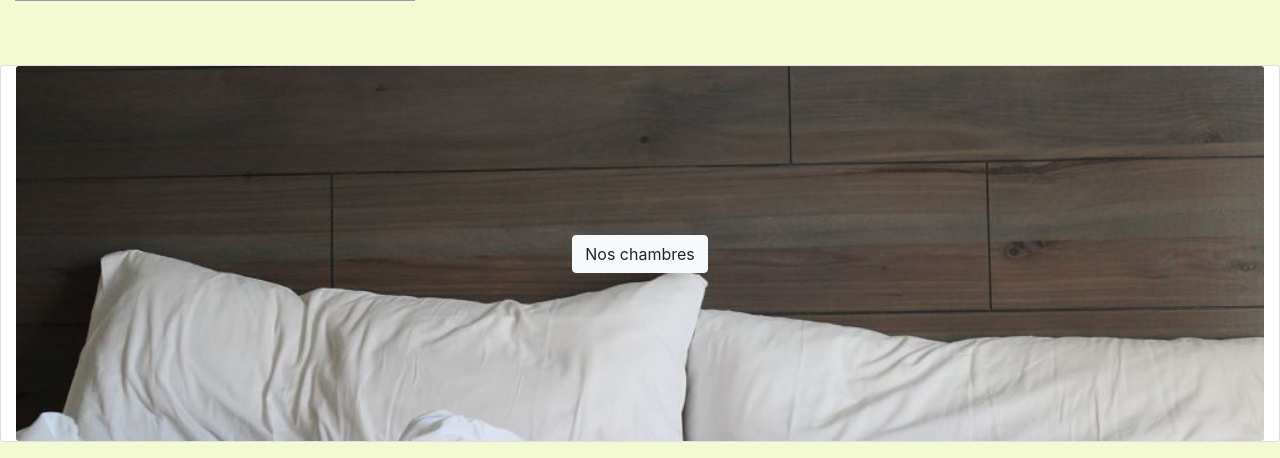
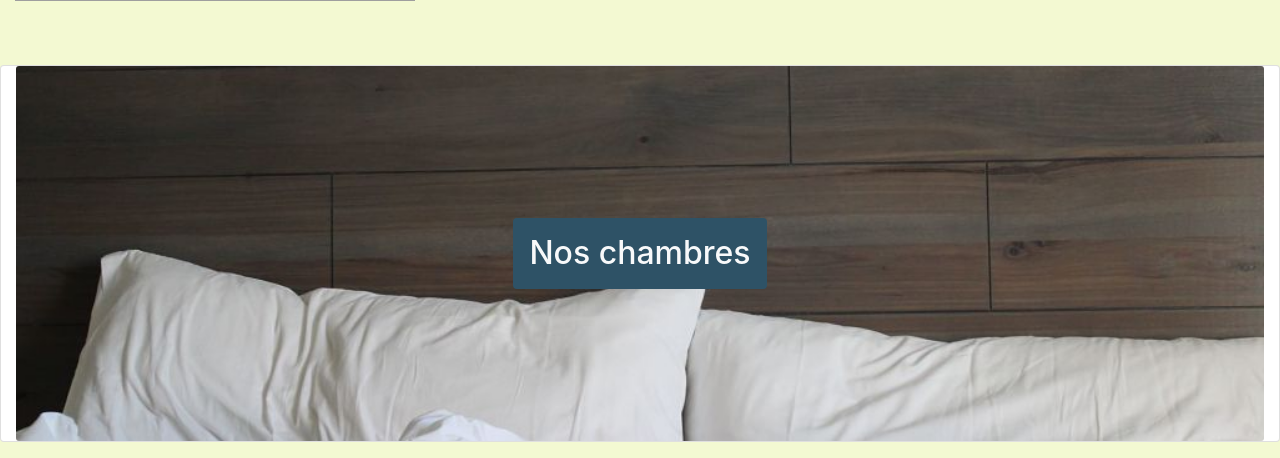
Before and after one commit to apsuma/nantes-0919-php-boldiode, a PHP site: template src/View/Home/index.html.twig in a window 1280 px wide. Shown: the part 925-1383 px from the top of the page. Run offline with PHP 8.4, Linux system fonts and the light colour scheme; the template is opened without the code that fills it, so the values that code supplies are empty; some libraries are stand-ins or nearby versions; grey boxes are pictures that could not be loaded.

Commit message:
modification bouton 'nos chambres'

```diff
--- a/src/View/Home/index.html.twig
+++ b/src/View/Home/index.html.twig
@@ -41,9 +41,9 @@
     </div>
     <div class="container-fluid card mb-3">
         <a href="/room/show">
-            <img alt="..." class="card-img" src="/assets/images/image_nos_chambres.jpg">
+            <img alt="image lit oreillers" class="card-img" src="/assets/images/image_nos_chambres.jpg">
             <div class="card-img-overlay d-flex flex-column align-items-center">
-                <h2 class="text-center my-auto text-body btn btn-light">Nos chambres</h2>
+                <h2 class="text-center my-auto text-light darkblue-bg p-3 rounded">Nos chambres</h2>
             </div>
         </a>
     </div>
```
